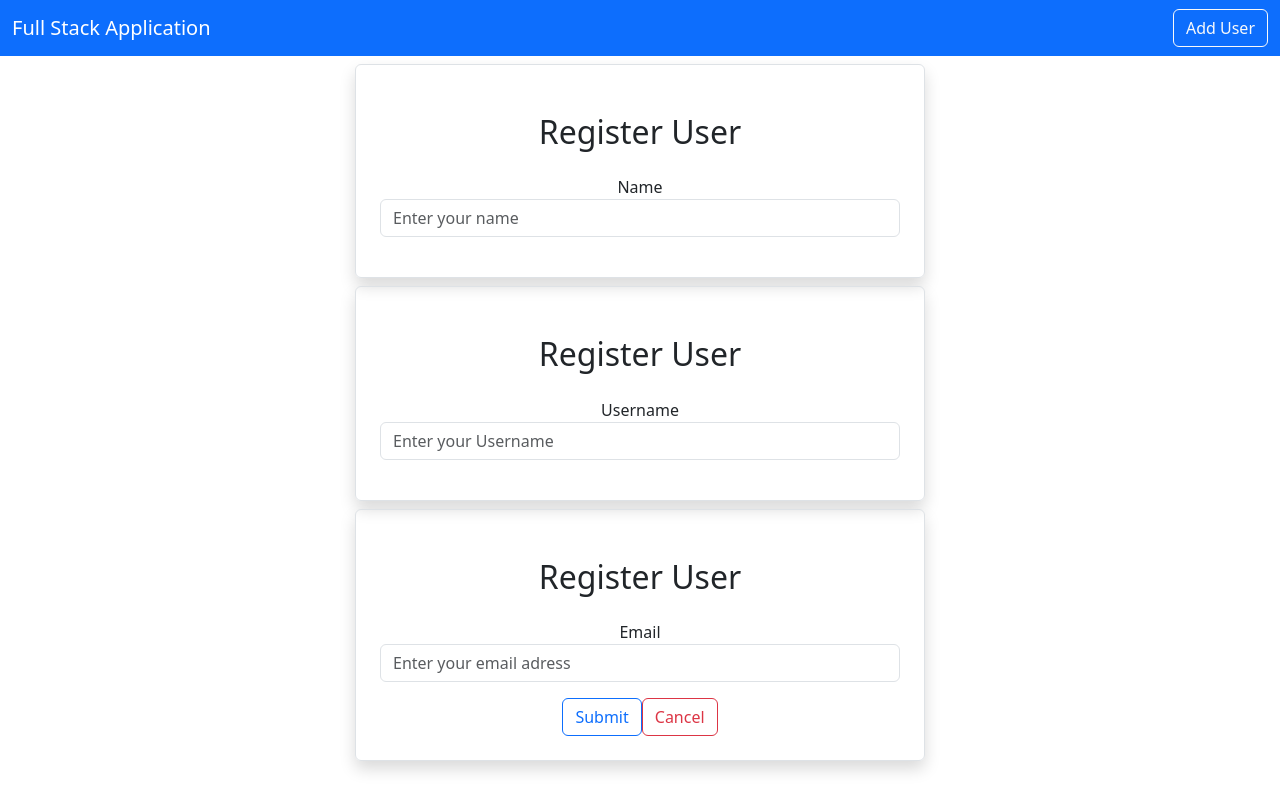
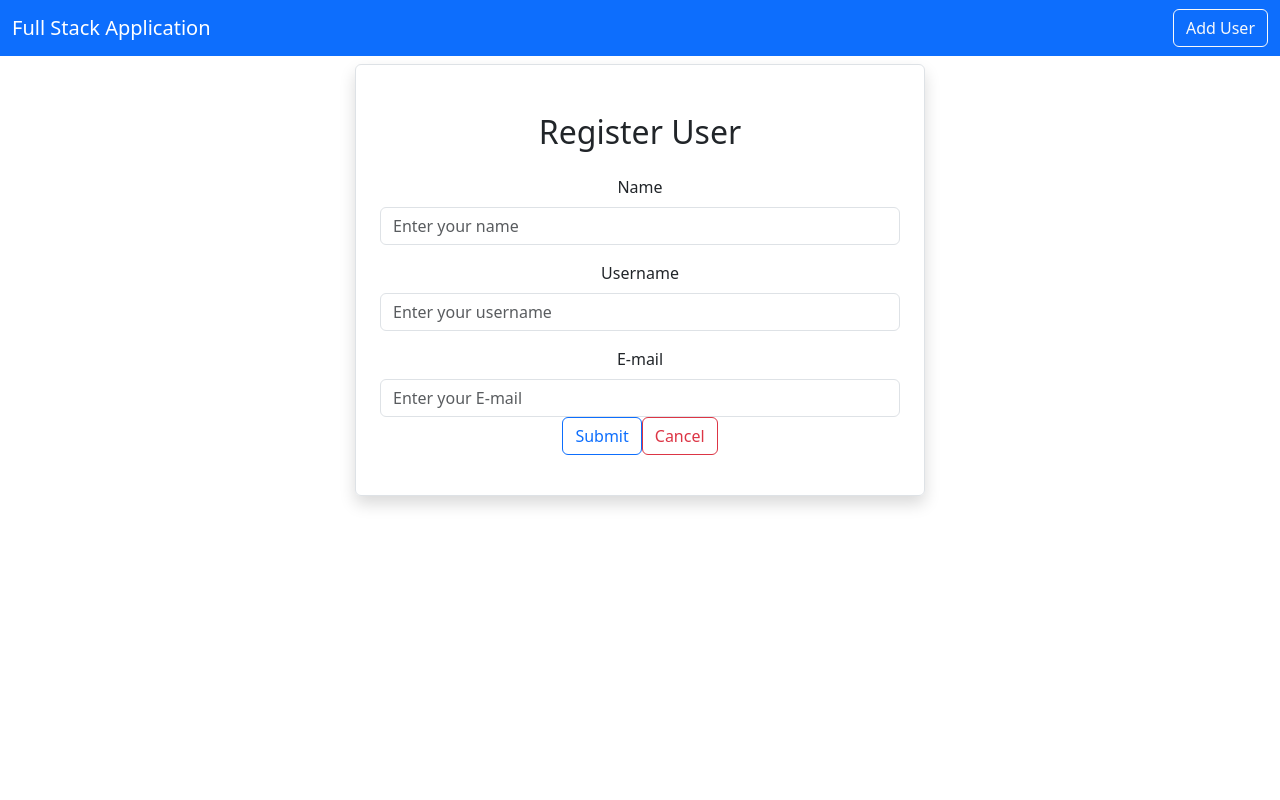
Before and after one commit to DevSofo/Full-Stack-Spring-Boot-and-React-CRUD, a React (Create React App) app: page /adduser in a window 1280 px wide. Built offline with nearby package versions, Linux system fonts and the light colour scheme.

Commit message:
Custom Exception Handling

```diff
--- a/src/users/AddUser.js
+++ b/src/users/AddUser.js
@@ -1,6 +1,10 @@
 import React, { useState } from 'react'
+import axios from 'axios';
+import { Link, useNavigate } from 'react-router-dom';
 
 export default function AddUser() {
+
+  let navigate=useNavigate();
 
   const [user,setUser]=useState({
     name:"",
@@ -11,65 +15,66 @@ export default function AddUser() {
   const{name,username,email}=user;
 
   const onInputChange=(e)=>{
-      setUser({...user,[e.target.name]:e.target.value});
+      setUser({...user,[e.target.name]:e.target.value})
   };
 
+  const onSubmit=async(e)=>{
+    e.preventDefault();
+    await axios.post("http://localhost:8080/user",user)
+    navigate("/")
+  }
 
-  return <div className='container'>
+  return (
+  <div className='container'>
     <div className='row'>
       <div className='col-md-6 offset-md-3 border rounded p-4 mt-2 shadow'>
           <h2 className='text-center m-4'>Register User</h2>
+          <form onSubmit={(e)=>onSubmit(e)}>
           <div className='mb-3'>
-            <label htmlFor='Name' className='form-laber'>
+              <label htmlFor='Name' className='form-label'>
                 Name
               </label>
               <input
-            type={'text'}
+              type={"text"}
               className='form-control'
               placeholder='Enter your name'
-            name='name'
+              name="name"
               value={name}
               onChange={(e)=>onInputChange(e)}/>
           </div>
-      </div>
-      <div className='col-md-6 offset-md-3 border rounded p-4 mt-2 shadow'>
-          <h2 className='text-center m-4'>Register User</h2>
           <div className='mb-3'>
-            <label htmlFor='Username' className='form-laber'>
+              <label htmlFor='Username' className='form-label'>
                 Username
               </label>
               <input
-            type={'text'}
+              type={"text"}
               className='form-control'
-            placeholder='Enter your Username'
+              placeholder='Enter your username'
               name='username'
               value={username}
               onChange={(e)=>onInputChange(e)}/>
           </div>
-      </div>
-      <div className='col-md-6 offset-md-3 border rounded p-4 mt-2 shadow'>
-          <h2 className='text-center m-4'>Register User</h2>
           <div className='mb-3'>
-            <label htmlFor='Email' className='form-laber'>
-              Email
+              <label htmlFor='Email' className='form-label'>
+                E-mail
               </label>
               <input
-            type={'text'}
+              type={"text"}
               className='form-control'
-            placeholder='Enter your email adress'
+              placeholder='Enter your E-mail'
               name='email'
               value={email}
               onChange={(e)=>onInputChange(e)}/>
-          </div>
               <button type='submit' className='btn btn-outline-primary'>
                 Submit
               </button>
-          <button type='submit' className='btn btn-outline-danger'>
+              <Link className='btn btn-outline-danger' to="/">
                 Cancel
-          </button>
+              </Link>
+          </div>
+          </form>
         </div>
     </div>
-
-  </div>;
-
+  </div>
+  );
 }
```
Lines whose indentation alone changed are shown as unchanged.
